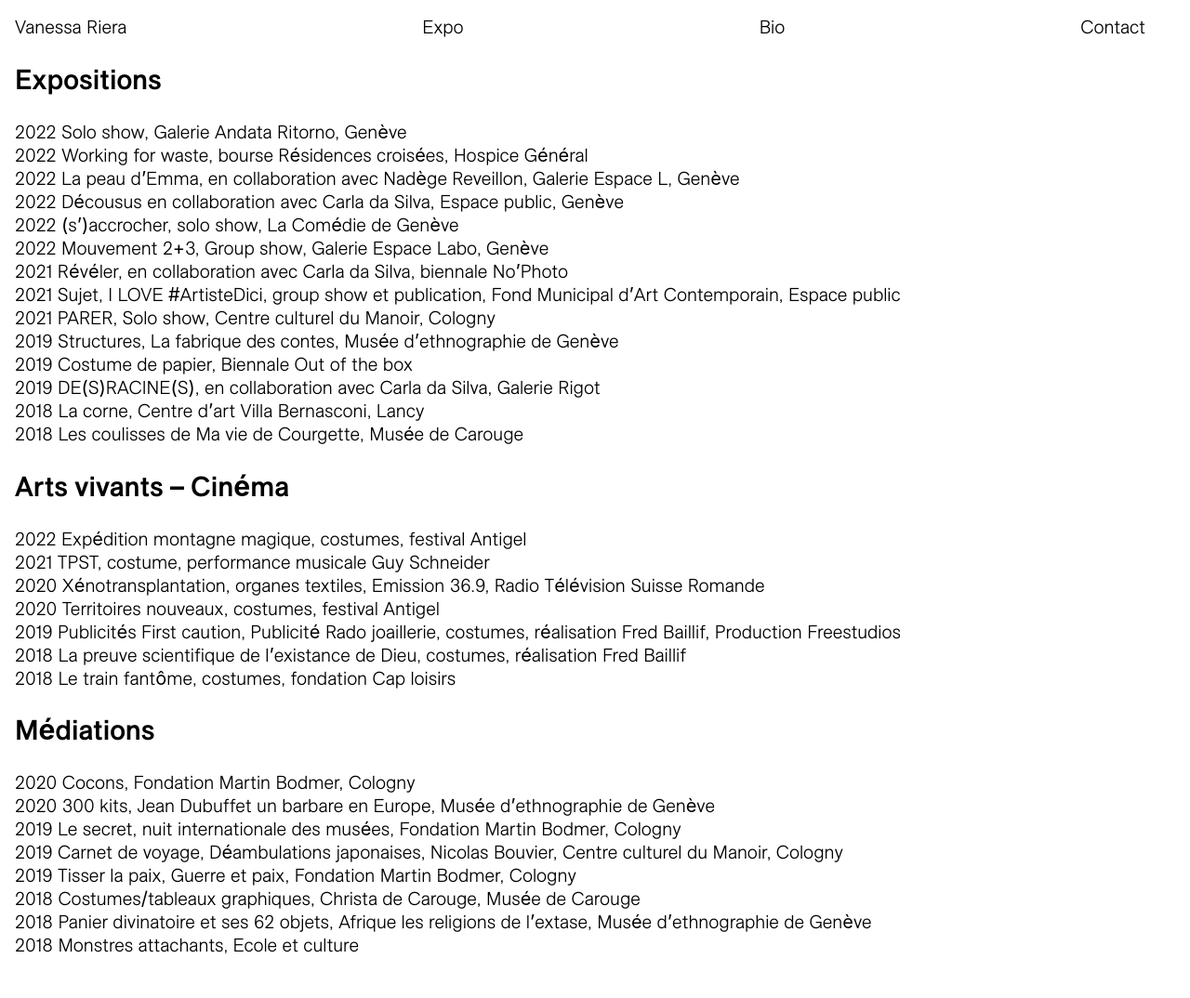
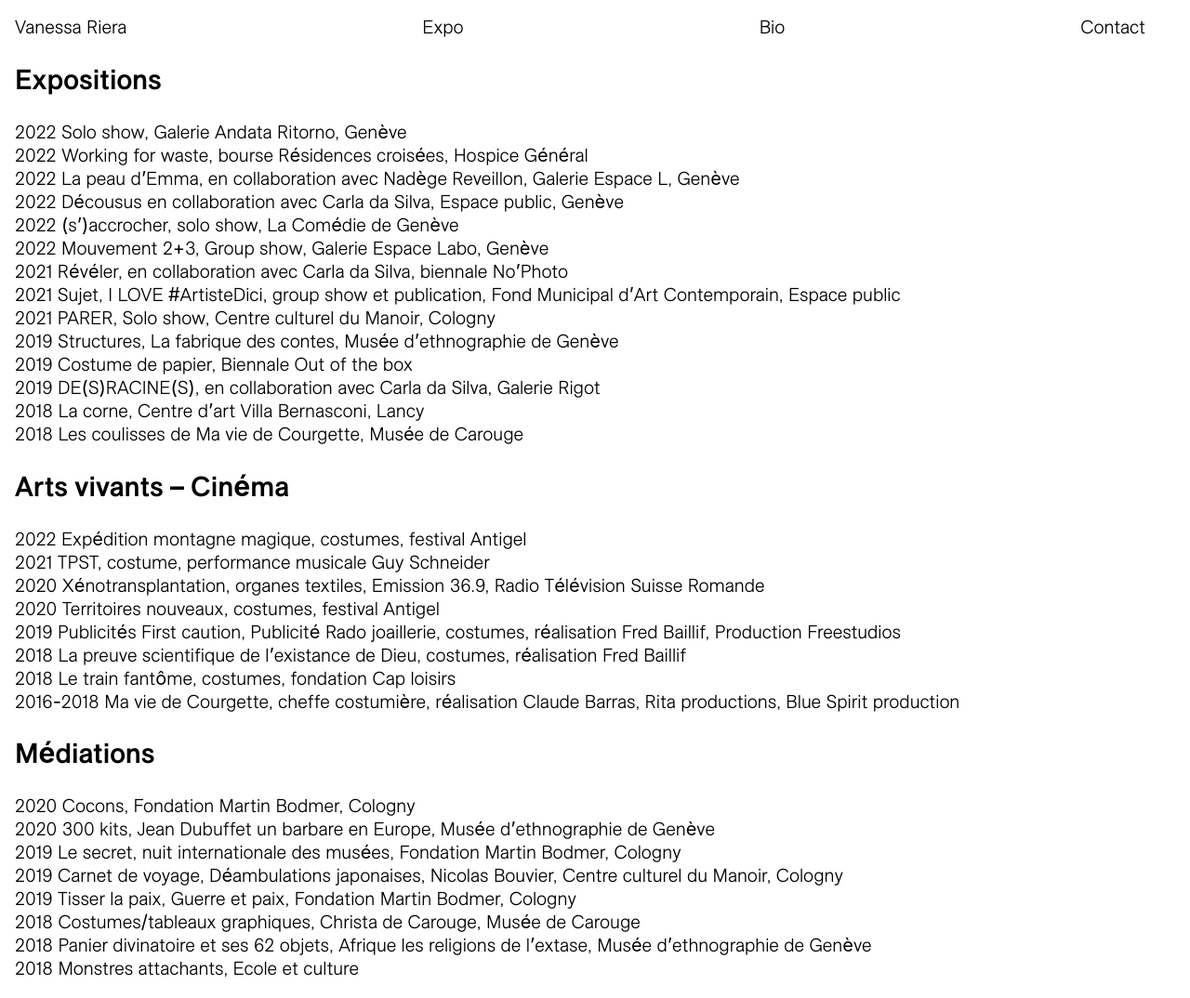
Before and after one commit to larucheio/vanessariera.ch, a Jekyll site: the page built from expositions/index.html, in a window 1280 px wide. Shown: the whole page at 93% size. Built offline with Jekyll 4.4.1, drawn with Linux system fonts in a browser that asks for light colours; before the commit the page ends 1049 px from its top, so only the background shows below that.

Commit message:
Update expo list

```diff
--- a/expositions/index.html
+++ b/expositions/index.html
@@ -34,6 +34,7 @@ title: "Expositions"
     <li>2019 Publicités First caution, Publicité Rado joaillerie, costumes, réalisation Fred Baillif, Production Freestudios</li>
     <li>2018 La preuve scientifique de l’existance de Dieu, costumes, réalisation Fred Baillif</li>
     <li>2018 Le train fantôme, costumes, fondation Cap loisirs</li>
+    <li>2016-2018 Ma vie de Courgette, cheffe costumière, réalisation Claude Barras, Rita productions, Blue Spirit production</li>
   </ul>
 </section>
 
```
